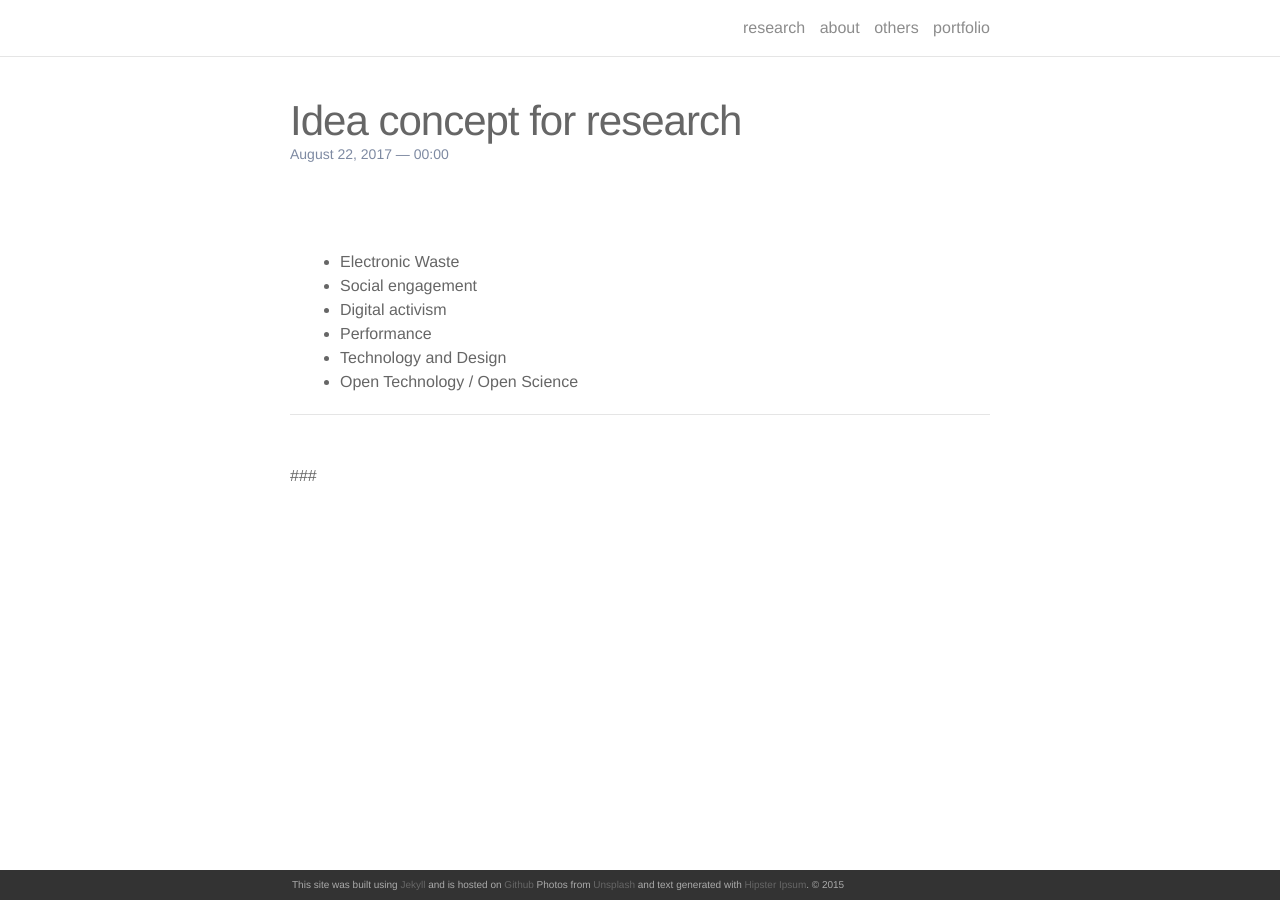
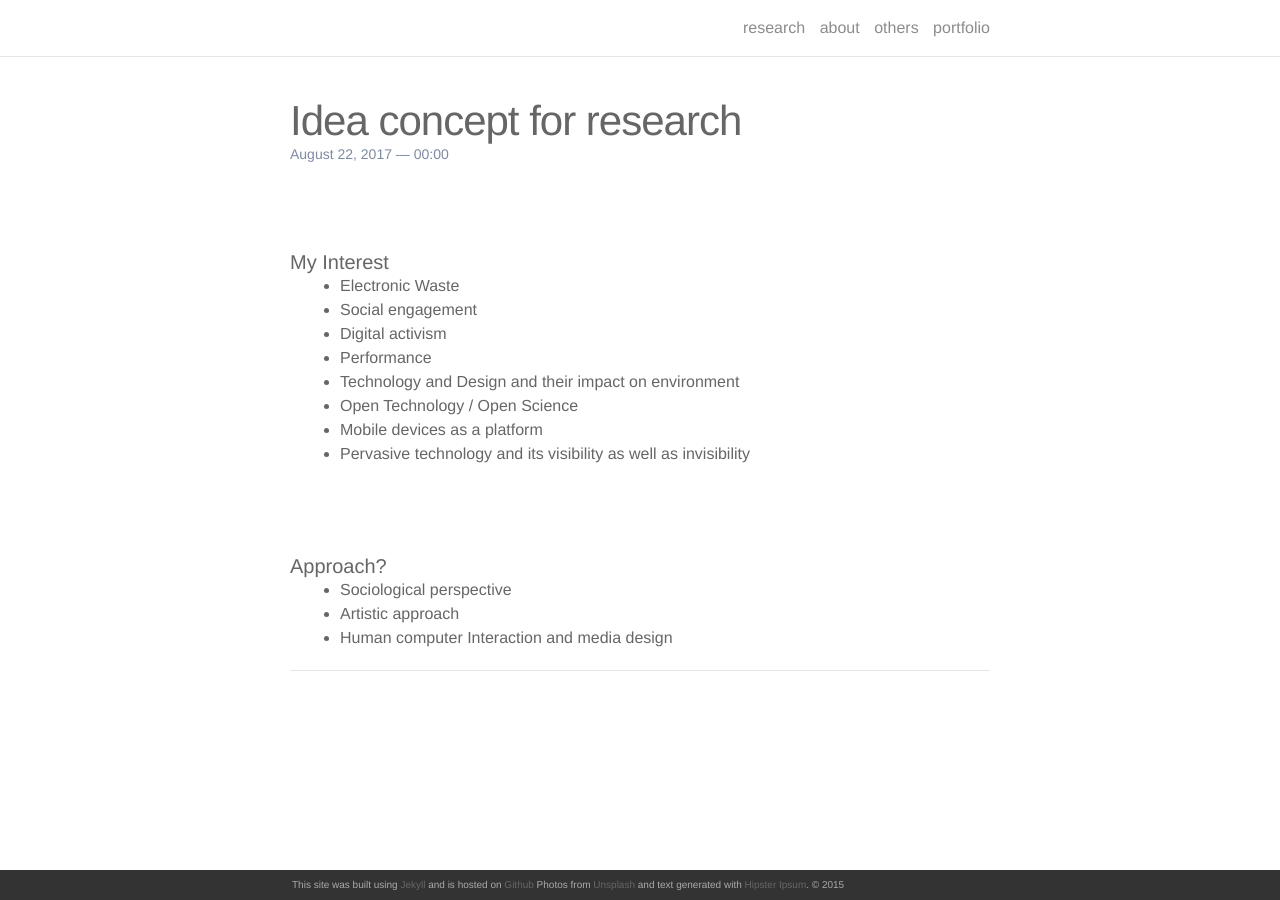
Before and after one commit to lucid2713/lucid2713.github.io, a Jekyll site: the page built from _others/2017-08-22-Idea concept for Research.markdown, in a window 1280 px wide. Built offline with Jekyll 4.4.1, drawn with Linux system fonts in a browser that asks for light colours; nearby versions of some CDN libraries.

Commit message:
idea add

```diff
--- a/_others/2017-08-22-Idea concept for Research.markdown
+++ b/_others/2017-08-22-Idea concept for Research.markdown
@@ -6,13 +6,24 @@ date: 2017-08-22 00:00:00
 ---
 
 <br/>
+<h4>My Interest</h4>
 <ul>
 <li>Electronic Waste</li>
 <li>Social engagement</li>
 <li>Digital activism</li>
 <li>Performance</li>
-<li>Technology and Design</li>
+<li>Technology and Design and their impact on environment</li>
 <li>Open Technology / Open Science</li>
+<li>Mobile devices as a platform</li>
+<li>Pervasive technology and its visibility as well as invisibility</li>
+</ul>
+
+<br/><br/>
+<h4>Approach?</h4>
+<ul>
+<li>Sociological perspective</li>
+<li>Artistic approach</li>
+<li>Human computer Interaction and media design</li>
 </ul>
 
 
@@ -24,4 +35,3 @@ date: 2017-08-22 00:00:00
 ***
 
 <br/><br/>
-###
```
